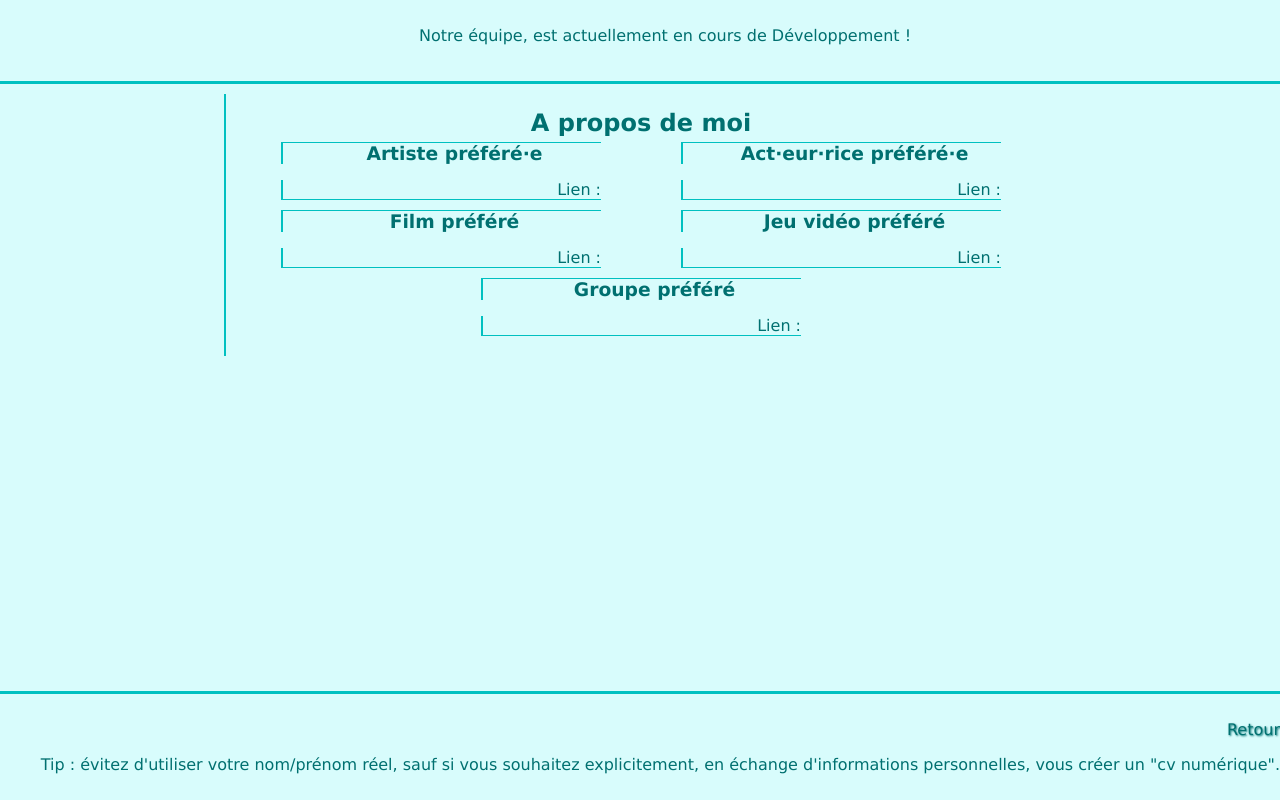
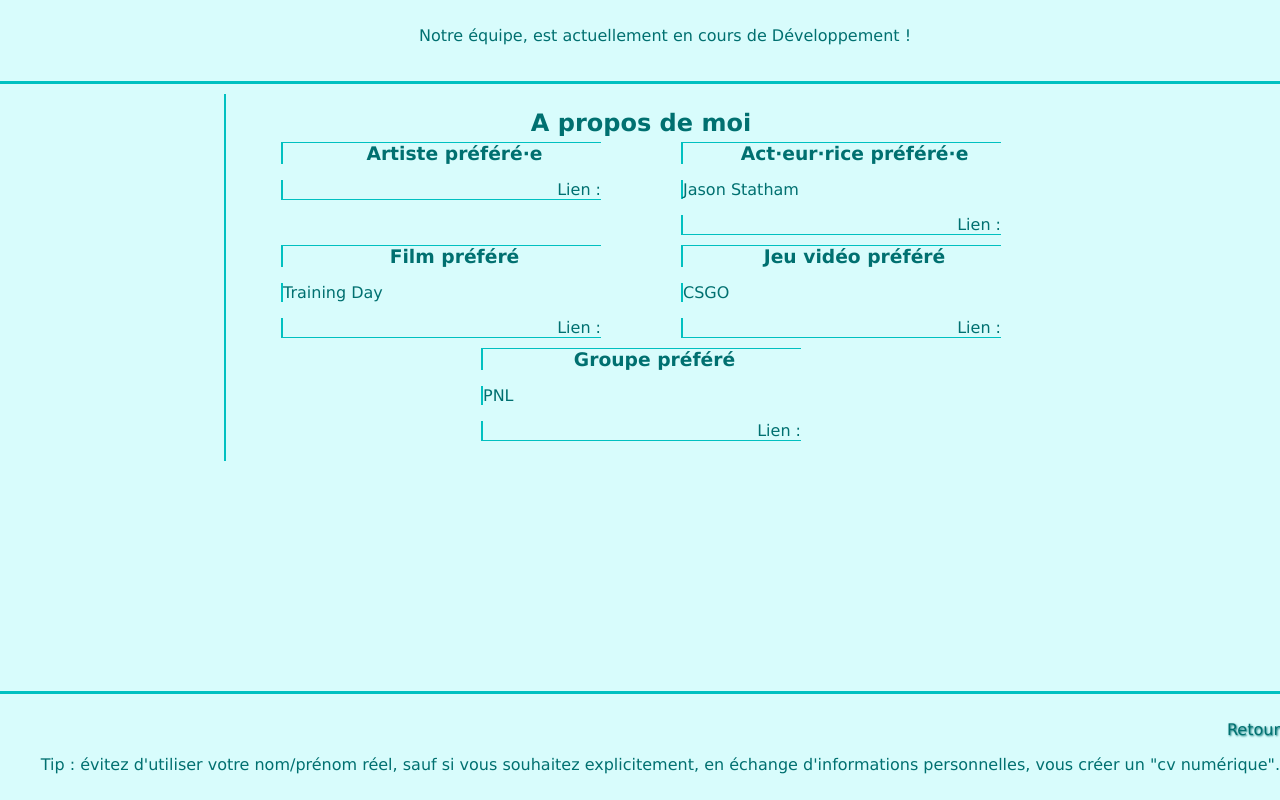
Before and after one commit to theocbr/webpro-git, a plain HTML site: page member.html in a window 1280 px wide. Drawn offline with Linux system fonts and the light colour scheme.

Commit message:
fevrevre

```diff
--- a/member.html
+++ b/member.html
@@ -35,7 +35,7 @@
                     <header>
                         <h3>Act·eur·rice préféré·e</h3>
                     </header>
-                    <p></p>
+                    <p>Jason Statham</p>
                     <footer>
                         Lien :
                         <a href=""></a>
@@ -45,7 +45,7 @@
                     <header>
                         <h3>Film préféré</h3>
                     </header>
-                    <p></p>
+                    <p>Training Day</p>
                     <footer>
                         Lien :
                         <a href=""></a>
@@ -55,7 +55,7 @@
                     <header>
                         <h3>Jeu vidéo préféré</h3>
                     </header>
-                    <p></p>
+                    <p>CSGO</p>
                     <footer>
                         Lien :
                         <a href=""></a>
@@ -65,7 +65,7 @@
                     <header>
                         <h3>Groupe préféré</h3>
                     </header>
-                    <p></p>
+                    <p>PNL</p>
                     <footer>
                         Lien :
                         <a href=""></a>
```
Also changed, not shown: index.html (+6 -5 lines).
